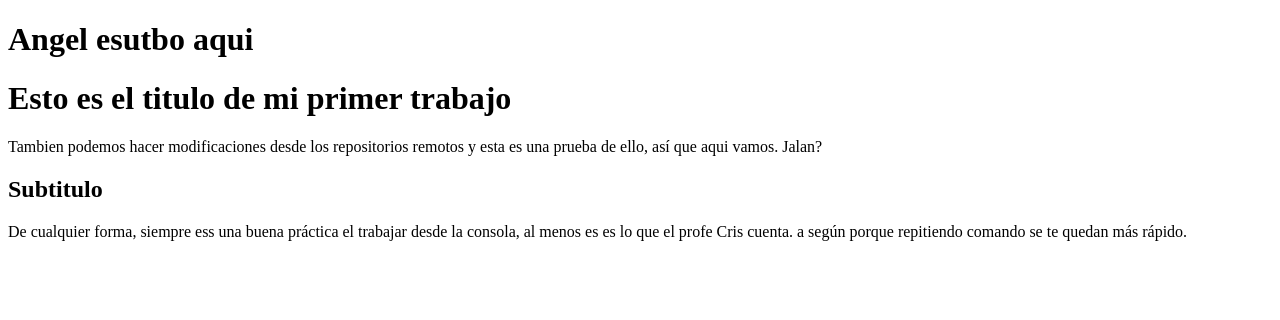
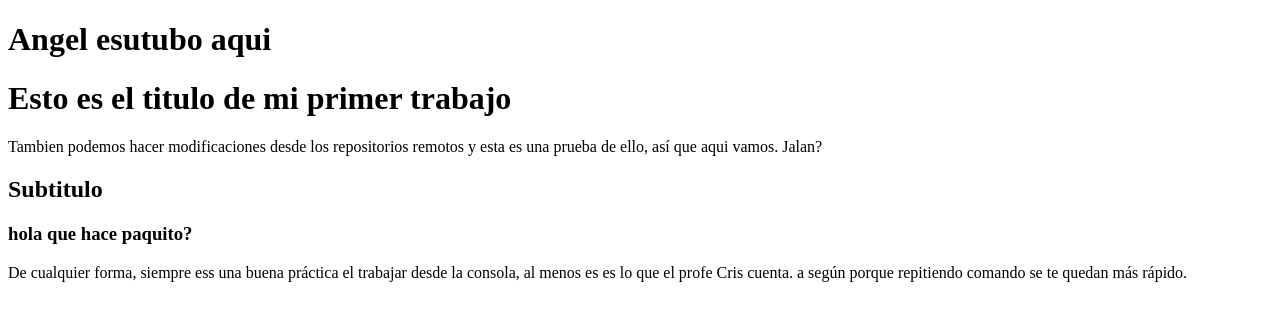
Before and after one commit to JavierHdzA/clase1, a plain HTML site: page index.html in a window 1280 px wide. Drawn offline with Linux system fonts and the light colour scheme.

Commit message:
Lo edite por que quize

```diff
--- a/index.html
+++ b/index.html
@@ -7,12 +7,13 @@
     <title>Document</title>
 </head>
 <body>
-    <h1>Angel esutbo aqui</h1>
+    <h1>Angel esutubo aqui</h1>
     <h1>Esto es el titulo de mi primer trabajo</h1>
     <p>Tambien podemos hacer modificaciones desde los repositorios remotos y
     esta es una prueba de ello, así que aqui vamos. Jalan?</p>
 
     <h2>Subtitulo</h2>
+    <h3>hola que hace paquito?</h3>
     <p>De cualquier forma, siempre ess una buena práctica
         el trabajar desde la consola, al menos es es lo que el profe Cris cuenta.
         a según porque repitiendo comando se te quedan más rápido.
```
